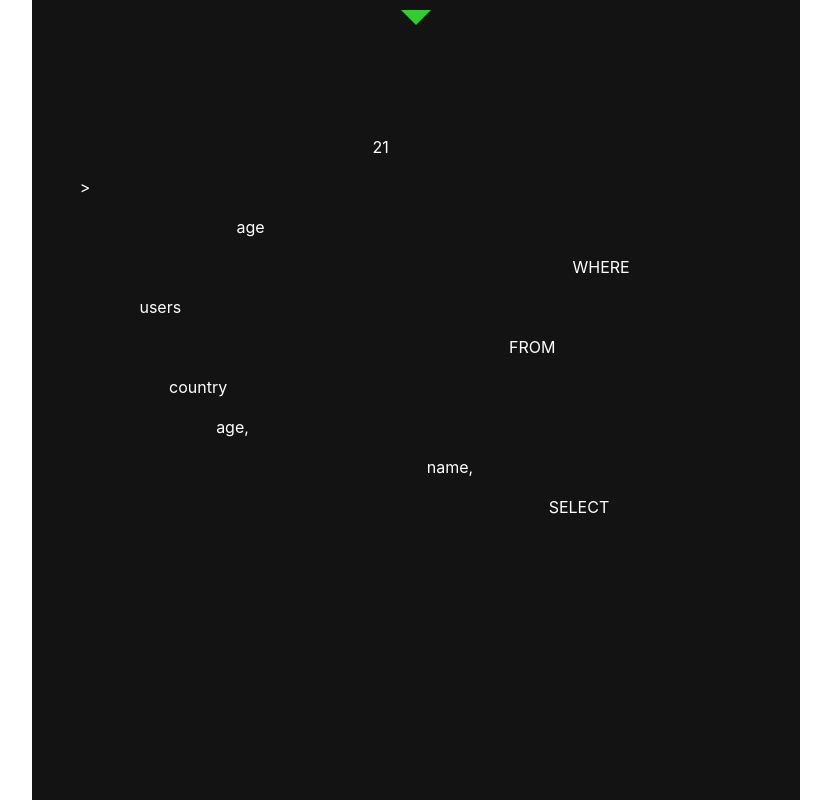
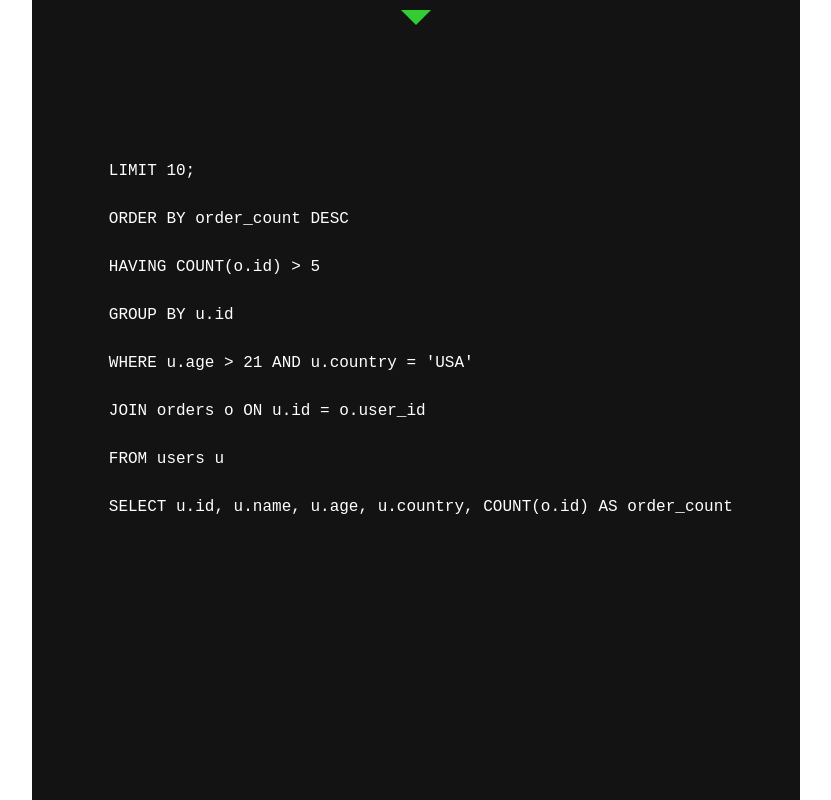
Before and after one commit to joe-sloan/query_busters, a React (Vite) app: page / in a window 1280 px wide. Shown: the whole page, without its empty margins (224-1055 px from the left). Built offline with nearby package versions, Linux system fonts and the light colour scheme.

Commit message:
Structure and Order
Query rises as a coherent statement, lines appear in order.

```diff
--- a/src/game/Game.jsx
+++ b/src/game/Game.jsx
@@ -4,15 +4,24 @@ import "./game.css";
 const Game = () => {
   const [position, setPosition] = useState(50); // Player's horizontal position
   const [bullets, setBullets] = useState([]); // Bullet array
-  const [words, setWords] = useState([]); // Array of rising words
+  const [words, setWords] = useState([]); // Array of rising SQL lines
   const keysPressed = useRef({}); // Track key states
   const playerPosition = useRef(50); // Player's position stored in ref
-  const speed = 0.5; // Player movement speed
-  const bulletSpeed = 0.5; // Bullet speed
+  const speed = 2; // Player movement speed
+  const bulletSpeed = 1; // Bullet speed
   const wordSpeed = -0.1; // Word rise speed
 
-  // Create words from a simple SQL query
-  const sqlWords = "SELECT name, age, country FROM users WHERE age > 21".split(" ");
+  // Multi-line SQL query as an array of strings
+  const sqlQuery = [
+    "SELECT u.id, u.name, u.age, u.country, COUNT(o.id) AS order_count",
+    "FROM users u",
+    "JOIN orders o ON u.id = o.user_id",
+    "WHERE u.age > 21 AND u.country = 'USA'",
+    "GROUP BY u.id",
+    "HAVING COUNT(o.id) > 5",
+    "ORDER BY order_count DESC",
+    "LIMIT 10;"
+  ];
 
   useEffect(() => {
     const handleKeyDown = (event) => {
@@ -118,12 +127,12 @@ const Game = () => {
     return () => cancelAnimationFrame(animationFrameId);
   }, [bullets, words]);
 
-  // Initialize words at the bottom
+  // Initialize words (SQL lines) at the bottom
   useEffect(() => {
-    const initialWords = sqlWords.map((word, index) => ({
-      word,
-      left: Math.random() * 100,
-      top: 95 - index * 5, // Start near the bottom, with slight vertical spacing
+    const initialWords = sqlQuery.reverse().map((line, index) => ({
+      word: line,
+      left: 10, // Align text to the left
+      top: 95 - index * 6, // Stagger lines downward
     }));
 
     setWords(initialWords);
@@ -143,7 +152,7 @@ const Game = () => {
         ></div>
       ))}
 
-      {/* Words */}
+      {/* SQL Query Lines */}
       {words.map((word, index) => (
         <div
           key={index}
--- a/src/game/game.css
+++ b/src/game/game.css
@@ -20,7 +20,6 @@
   border-top: 15px solid limegreen;
 }
 
-
 .bullet {
   width: 5px;
   height: 15px;
@@ -31,5 +30,9 @@
 
 .word {
   position: absolute;
-  color: white; /* Optional: make words visible */
+  color: white;
+  font-family: 'Courier New', monospace; /* Monospaced font for code look */
+  font-size: 16px;
+  white-space: pre-wrap; /* Preserve line breaks */
+  text-align: left;
 }
```
